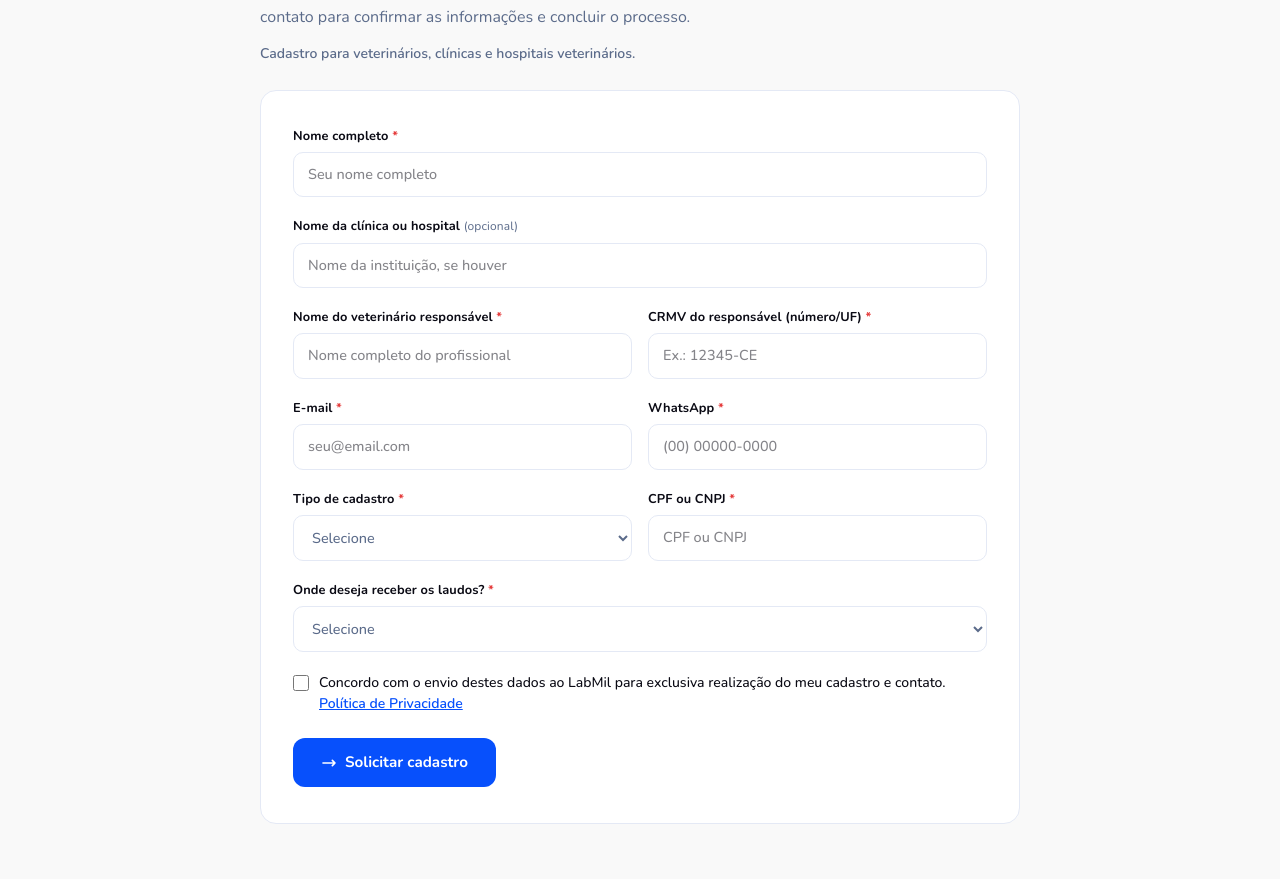
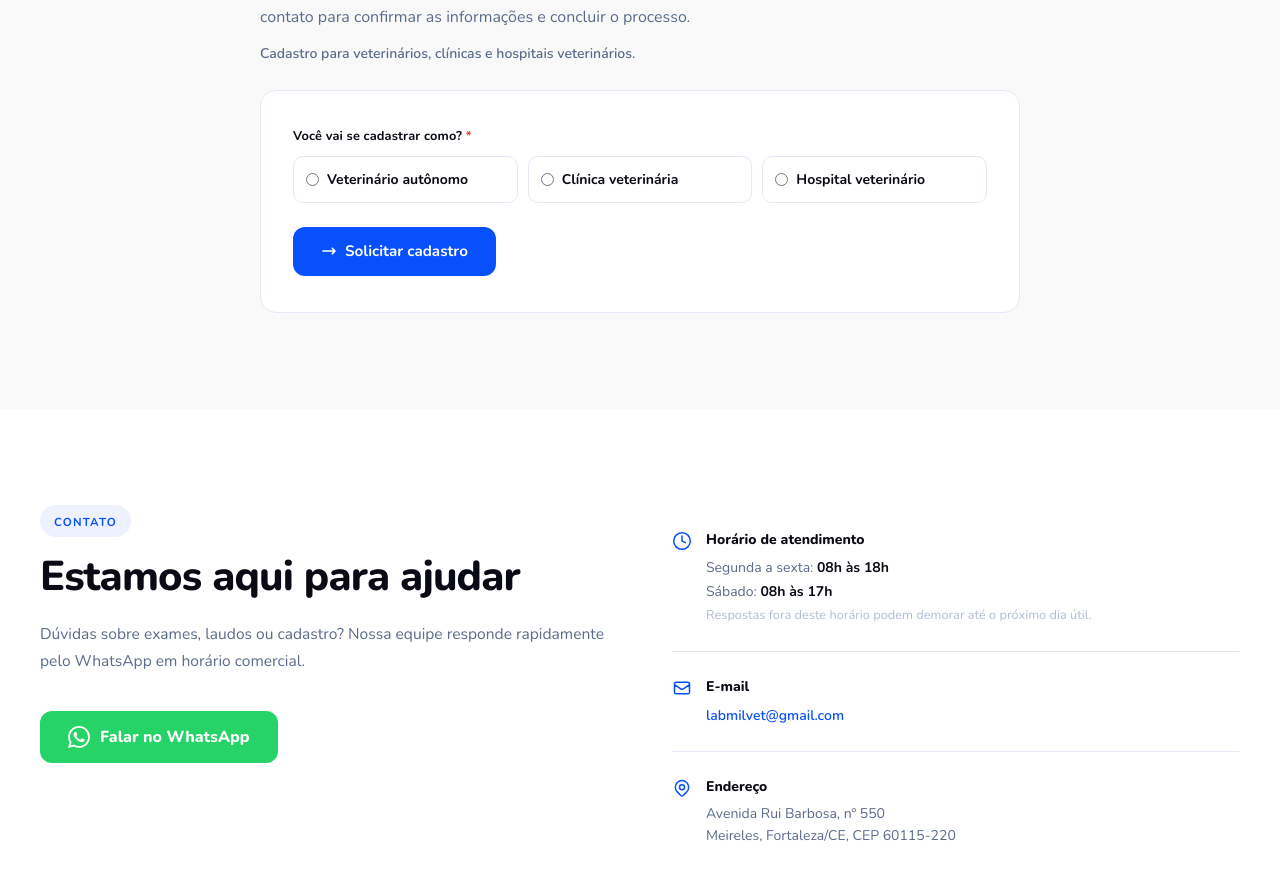
Before and after one commit to SaymonHoland/LabMil, a React (Vite) app: page / in a window 1280 px wide. Shown: the part 4309-5188 px from the top of the page. Built offline with nearby package versions, Linux system fonts and the light colour scheme; the HTML template or start-up script is replaced by a standard one.

Commit message:
Adapt registration fields to veterinarian, clinic, and hospital profiles

```diff
--- a/src/App.tsx
+++ b/src/App.tsx
@@ -870,15 +870,23 @@ function Registration() {
     if (errors[field]) setErrors((e) => ({ ...e, [field]: undefined }));
   }
 
+  function setProfile(tipo: string) {
+    setForm((f) => ({ ...f, tipo, clinica: "", veterinario: "" }));
+    setErrors({});
+  }
+
+  const isInstitution = form.tipo === "clinica" || form.tipo === "hospital";
+
   function validate(): FormErrors {
     const e: FormErrors = {};
-    if (!form.nome.trim()) e.nome = "Nome obrigatório.";
-    if (!form.veterinario.trim()) e.veterinario = "Nome do veterinário obrigatório.";
+    if (!form.tipo) e.tipo = "Selecione como você vai se cadastrar.";
+    if (!form.nome.trim()) e.nome = isInstitution ? "Informe o nome de quem faz o cadastro." : "Nome do veterinário obrigatório.";
+    if (isInstitution && !form.clinica.trim()) e.clinica = `Nome ${form.tipo === "hospital" ? "do hospital" : "da clínica"} obrigatório.`;
+    if (isInstitution && !form.veterinario.trim()) e.veterinario = "Nome do veterinário responsável obrigatório.";
     if (!form.crmv.trim()) e.crmv = "Informe o CRMV do veterinário.";
     if (!form.email.trim()) e.email = "E-mail obrigatório.";
     else if (!validateEmail(form.email)) e.email = "Informe um e-mail válido.";
     if (!form.whatsapp.trim()) e.whatsapp = "WhatsApp obrigatório.";
-    if (!form.tipo) e.tipo = "Selecione o tipo de cadastro.";
     if (!form.documento.trim()) e.documento = "CPF ou CNPJ obrigatório.";
     if (!form.receber) e.receber = "Selecione onde deseja receber os laudos.";
     if (!form.consentimento) e.consentimento = "É necessário concordar para prosseguir.";
@@ -945,9 +953,36 @@ function Registration() {
         ) : (
           <form onSubmit={handleSubmit} noValidate style={{ background: "#fff", border: `1px solid ${B.hairline}`, borderRadius: "16px", padding: "36px 32px", display: "flex", flexDirection: "column", gap: "20px" }}>
 
+            <fieldset aria-describedby={errors.tipo ? "cadastro-tipo-error" : undefined} style={{ border: "none", padding: 0, margin: 0 }}>
+              <legend style={{ ...LABEL_STYLE, marginBottom: "10px" }}>Você vai se cadastrar como? <span style={{ color: "#E53E3E" }}>*</span></legend>
+              <div style={{ display: "grid", gridTemplateColumns: "repeat(auto-fit, minmax(180px, 1fr))", gap: "10px" }}>
+                {[
+                  { value: "autonomo", label: "Veterinário autônomo" },
+                  { value: "clinica", label: "Clínica veterinária" },
+                  { value: "hospital", label: "Hospital veterinário" },
+                ].map((option, index) => (
+                  <label key={option.value} style={{ display: "flex", alignItems: "center", gap: "8px", padding: "12px", border: `1.5px solid ${form.tipo === option.value ? B.blue : B.hairline}`, borderRadius: "10px", background: form.tipo === option.value ? B.blueLight : "#fff", cursor: "pointer", ...font("0.875rem", 700, B.ink) }}>
+                    <input
+                      id={index === 0 ? "cadastro-tipo" : undefined}
+                      type="radio"
+                      name="tipo"
+                      value={option.value}
+                      checked={form.tipo === option.value}
+                      onChange={() => setProfile(option.value)}
+                      style={{ accentColor: B.blue, flexShrink: 0 }}
+                    />
+                    {option.label}
+                  </label>
+                ))}
+              </div>
+              {errors.tipo && <div id="cadastro-tipo-error" role="alert" style={ERROR_STYLE}>{errors.tipo}</div>}
+            </fieldset>
+
+            {form.tipo && (<>
+
             {/* Nome */}
             <div>
-              <label htmlFor="cadastro-nome" style={LABEL_STYLE}>Nome completo <span style={{ color: "#E53E3E" }}>*</span></label>
+              <label htmlFor="cadastro-nome" style={LABEL_STYLE}>{isInstitution ? "Nome de quem está fazendo o cadastro" : "Nome do veterinário"} <span style={{ color: "#E53E3E" }}>*</span></label>
               <input
                 id="cadastro-nome"
                 name="nome"
@@ -959,31 +994,35 @@ function Registration() {
                 onChange={(e) => set("nome", e.target.value)}
                 onFocus={inputFocus}
                 onBlur={inputBlur}
-                placeholder="Seu nome completo"
+                placeholder="Nome completo"
                 style={FIELD_STYLE(!!errors.nome)}
               />
               {errors.nome && <div id="cadastro-nome-error" role="alert" style={ERROR_STYLE}>{errors.nome}</div>}
             </div>
 
-            {/* Clínica */}
-            <div>
-              <label htmlFor="cadastro-clinica" style={LABEL_STYLE}>Nome da clínica ou hospital <span style={{ ...font("0.75rem", 400, B.muted) }}>(opcional)</span></label>
+            {/* Instituição */}
+            {isInstitution && <div>
+              <label htmlFor="cadastro-clinica" style={LABEL_STYLE}>Nome {form.tipo === "hospital" ? "do hospital" : "da clínica"} <span style={{ color: "#E53E3E" }}>*</span></label>
               <input
                 id="cadastro-clinica"
                 name="clinica"
                 type="text"
+                required
+                aria-invalid={!!errors.clinica}
+                aria-describedby={errors.clinica ? "cadastro-clinica-error" : undefined}
                 value={form.clinica}
                 onChange={(e) => set("clinica", e.target.value)}
                 onFocus={inputFocus}
                 onBlur={inputBlur}
-                placeholder="Nome da instituição, se houver"
-                style={FIELD_STYLE(false)}
+                placeholder={form.tipo === "hospital" ? "Nome do hospital" : "Nome da clínica"}
+                style={FIELD_STYLE(!!errors.clinica)}
               />
-            </div>
+              {errors.clinica && <div id="cadastro-clinica-error" role="alert" style={ERROR_STYLE}>{errors.clinica}</div>}
+            </div>}
 
             {/* Profissional responsável */}
             <div style={{ display: "grid", gridTemplateColumns: "repeat(auto-fit, minmax(200px, 1fr))", gap: "16px" }}>
-              <div>
+              {isInstitution && <div>
                 <label htmlFor="cadastro-veterinario" style={LABEL_STYLE}>Nome do veterinário responsável <span style={{ color: "#E53E3E" }}>*</span></label>
                 <input
                   id="cadastro-veterinario"
@@ -1000,7 +1039,7 @@ function Registration() {
                   style={FIELD_STYLE(!!errors.veterinario)}
                 />
                 {errors.veterinario && <div id="cadastro-veterinario-error" role="alert" style={ERROR_STYLE}>{errors.veterinario}</div>}
-              </div>
+              </div>}
               <div>
                 <label htmlFor="cadastro-crmv" style={LABEL_STYLE}>CRMV do responsável (número/UF) <span style={{ color: "#E53E3E" }}>*</span></label>
                 <input
@@ -1061,29 +1100,8 @@ function Registration() {
               </div>
             </div>
 
-            {/* Tipo + Documento */}
-            <div style={{ display: "grid", gridTemplateColumns: "repeat(auto-fit, minmax(200px, 1fr))", gap: "16px" }}>
-              <div>
-                <label htmlFor="cadastro-tipo" style={LABEL_STYLE}>Tipo de cadastro <span style={{ color: "#E53E3E" }}>*</span></label>
-                <select
-                  id="cadastro-tipo"
-                  name="tipo"
-                  required
-                  aria-invalid={!!errors.tipo}
-                  aria-describedby={errors.tipo ? "cadastro-tipo-error" : undefined}
-                  value={form.tipo}
-                  onChange={(e) => set("tipo", e.target.value)}
-                  onFocus={inputFocus}
-                  onBlur={inputBlur}
-                  style={{ ...FIELD_STYLE(!!errors.tipo), appearance: "auto" as const, color: form.tipo ? B.ink : B.muted }}
-                >
-                  <option value="" disabled>Selecione</option>
-                  <option value="clinica">Clínica / Hospital veterinário</option>
-                  <option value="autonomo">Veterinário autônomo</option>
-                </select>
-                {errors.tipo && <div id="cadastro-tipo-error" role="alert" style={ERROR_STYLE}>{errors.tipo}</div>}
-              </div>
-              <div>
+            {/* Documento */}
+            <div>
                 <label htmlFor="cadastro-documento" style={LABEL_STYLE}>CPF ou CNPJ <span style={{ color: "#E53E3E" }}>*</span></label>
                 <input
                   id="cadastro-documento"
@@ -1100,7 +1118,6 @@ function Registration() {
                   style={FIELD_STYLE(!!errors.documento)}
                 />
                 {errors.documento && <div id="cadastro-documento-error" role="alert" style={ERROR_STYLE}>{errors.documento}</div>}
-              </div>
             </div>
 
             {/* Receber laudos */}
@@ -1150,6 +1167,7 @@ function Registration() {
             </div>
 
             {/* Submit */}
+            </>)}
             <div style={{ paddingTop: "4px" }}>
               <button
                 type="submit"
```
